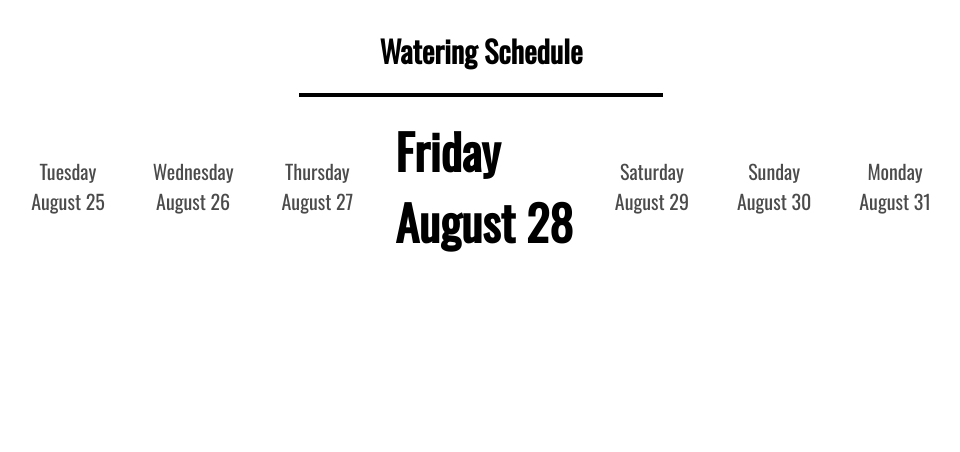
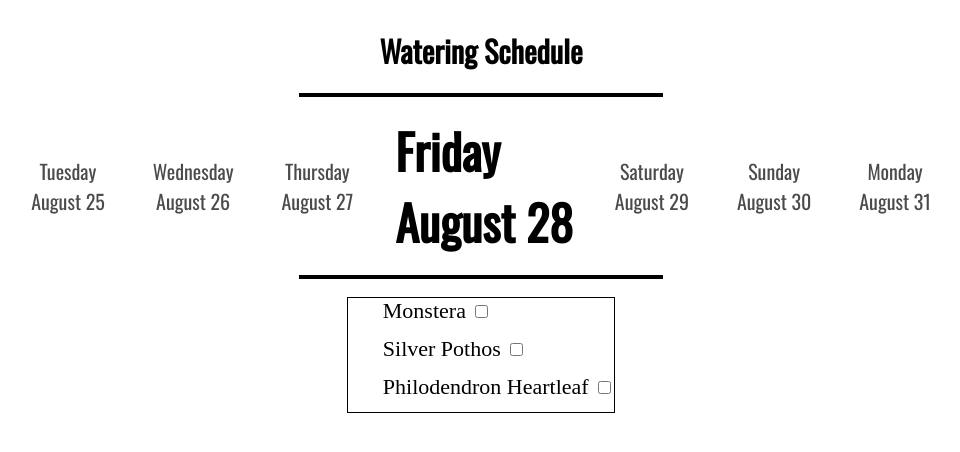
Before and after one commit to JI511/analyze_app, a Django app: page /houseplants/watering_schedule/ in a window 1280 px wide. Shown: the top 452 px of the page, without its empty margins (159-1119 px from the left). Run offline with Django 3.2, Linux system fonts and the light colour scheme.

Commit message:
Progress on plant lists

```diff
--- a/houseplants/static/houseplants/houseplants_style.css
+++ b/houseplants/static/houseplants/houseplants_style.css
@@ -118,3 +118,23 @@
     font-size: 20px;
     opacity: 70%;
 }
+
+.flex_columns {
+    display: flex;
+    flex-direction: column;
+    justify-content: center;
+    align-items: center;
+}
+
+.plant_label_container {
+    display: block;
+    position: relative;
+    padding-left: 35px;
+    margin-bottom: 12px;
+    cursor: pointer;
+    font-size: 22px;
+    -webkit-user-select: none;
+    -moz-user-select: none;
+    -ms-user-select: none;
+    user-select: none;
+}
--- a/houseplants/templates/houseplants/watering_schedule.html
+++ b/houseplants/templates/houseplants/watering_schedule.html
@@ -10,7 +10,7 @@
 </head>
 <body>
 
-<div style="display: flex; flex-direction: column; justify-content: center; align-items: center;">
+<div class="flex_columns">
     <h1 class="watering_header">Watering Schedule</h1>
     <div class="watering_divider"></div>
     <br>
@@ -35,5 +35,20 @@
     </div>
 </form>
 
+<div class="flex_columns">
+    <br>
+    <div class="watering_divider"></div>
+    <br>
+    <div style="border: 1px solid black;">
+        {% for plant in user_plants %}
+{#            <label class="watering_header">{{ plant }}</label><br>#}
+            <label class="plant_label_container">{{ plant }}
+                <input type="checkbox">
+                <span class="checkmark"></span>
+            </label>
+        {% endfor %}
+    </div>
+</div>
+
 </body>
 </html>
--- a/houseplants/views.py
+++ b/houseplants/views.py
@@ -95,5 +95,6 @@ def watering_schedule(request):
         'early_dates': weekly_dates[0:3],
         'current_date': [weekly_dates[3]],
         'later_dates': weekly_dates[4:],
+        'user_plants': ['Monstera', 'Silver Pothos', 'Philodendron Heartleaf'],
     }
     return render(request, 'houseplants/watering_schedule.html', template_dict)
```
